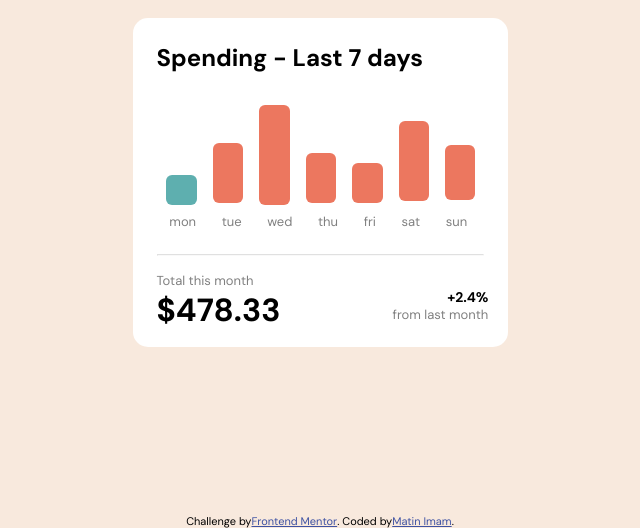
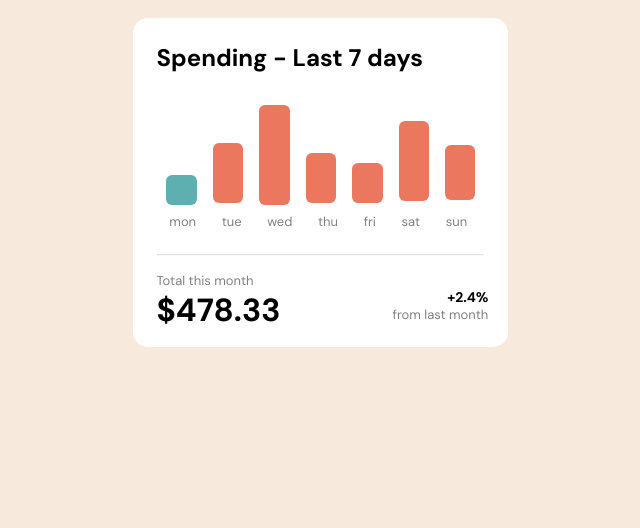
Before and after one commit to matin676/expenses-chart-component-main, a plain HTML site: page index.html in a window 1280 px wide. Shown: the part 272-800 px from the top of the page, without its empty margins (320-960 px from the left). Drawn offline with Linux system fonts and the light colour scheme.

Commit message:
deleting unwanted

```diff
--- a/index.html
+++ b/index.html
@@ -5,7 +5,7 @@
   <meta charset="UTF-8">
   <meta name="viewport" content="width=device-width, initial-scale=1.0">
   <link rel="icon" type="image/png" sizes="32x32" href="./images/favicon-32x32.png">
-  <title>Frontend Mentor | Expenses chart component</title>
+  <title>Expenses chart component</title>
   <link rel="stylesheet" href="style.css">
 </head>
 
@@ -57,11 +57,6 @@
     </div>
   </div>
 
-  <div class="attribution">
-    Challenge by <a href="https://www.frontendmentor.io?ref=challenge" target="_blank">Frontend Mentor</a>.
-    Coded by <a href="#">Matin Imam</a>.
-  </div>
-
   <script src="script.js"></script>
 </body>
 
--- a/style.css
+++ b/style.css
@@ -178,18 +178,3 @@ hr {
   font-weight: 700;
   text-align: end;
 }
-
-.attribution {
-  display: flex;
-  position: absolute;
-  left: 0;
-  right: 0;
-  bottom: 0;
-  margin: auto;
-  justify-content: center;
-  font-size: 11px;
-  text-align: center;
-}
-.attribution a {
-  color: hsl(228, 45%, 44%);
-}
```
